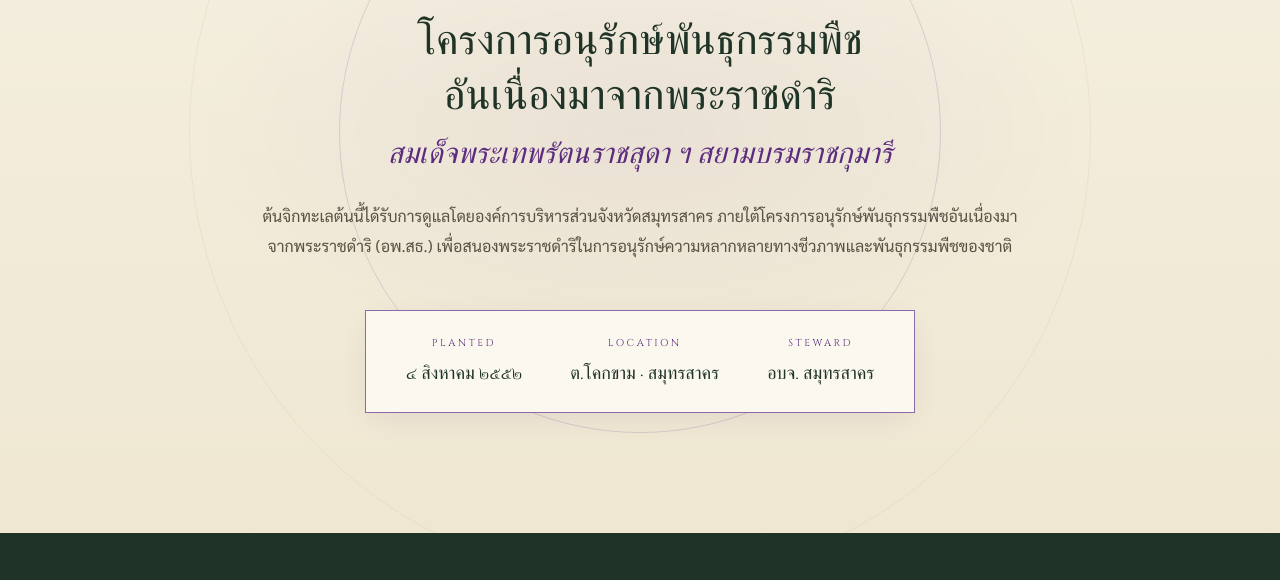
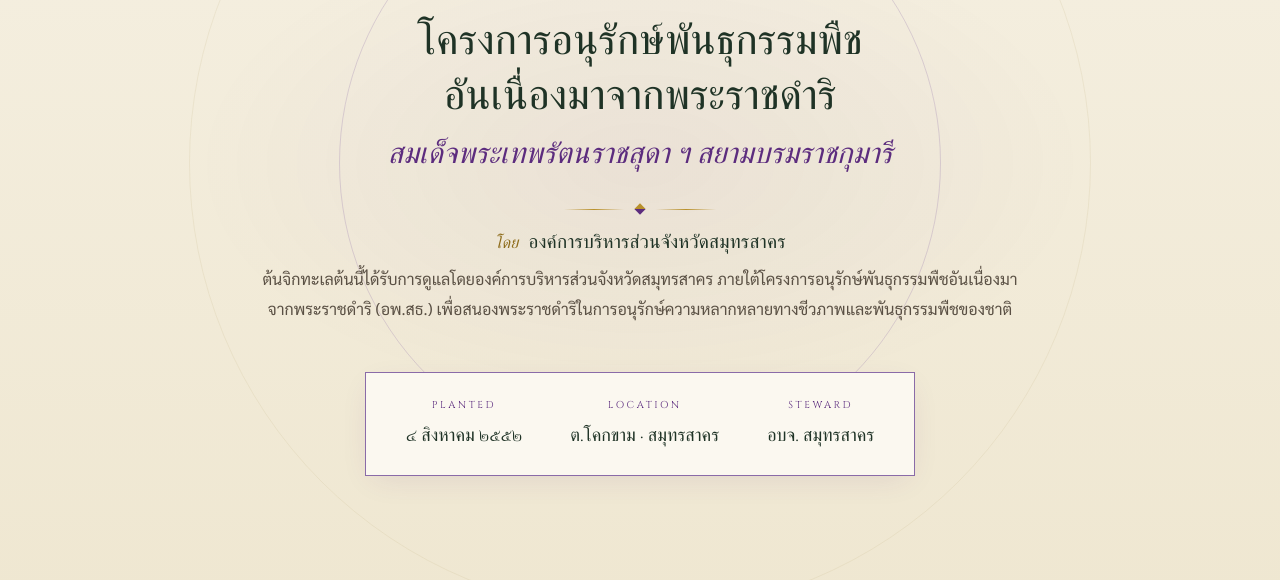
Before and after one commit to polpapolpa/eco-companion-consultants, a plain HTML site: page OBJ/index.html in a window 1280 px wide. Shown: the part 6624-7204 px from the top of the page. Drawn offline with nearby package versions, Linux system fonts and the light colour scheme; a web font is replaced by a local one.

Commit message:
Update index.html

```diff
--- a/OBJ/index.html
+++ b/OBJ/index.html
@@ -601,6 +601,34 @@
   .ceremony-narrative em{
     font-family:'Cormorant Garamond',serif;font-style:italic;
     color:var(--purple-deep);font-size:1.05em;
+  }
+
+
+  /* ============ PROJECT ATTRIBUTION (โดย หน่วยงาน) ============ */
+  .project-by{margin-top:28px;margin-bottom:8px}
+  .by-divider{
+    display:flex;align-items:center;justify-content:center;
+    gap:12px;margin-bottom:16px;
+  }
+  .by-line{
+    width:60px;height:1px;
+    background:linear-gradient(90deg,transparent,var(--gold) 50%,transparent);
+    display:inline-block;
+  }
+  .by-diamond{
+    width:8px;height:8px;
+    background:linear-gradient(135deg,var(--gold) 50%,var(--purple) 50%);
+    transform:rotate(45deg);display:inline-block;
+  }
+  .by-text{
+    font-family:'Bai Jamjuree',serif;font-weight:500;
+    font-size:clamp(16px,1.85vw,19px);color:var(--forest);
+    letter-spacing:.01em;line-height:1.4;
+  }
+  .by-prefix{
+    font-family:'Cormorant Garamond',serif;font-style:italic;
+    font-size:0.85em;color:var(--gold-deep);
+    margin-right:10px;font-weight:400;
   }
 
 </style>
@@ -1870,6 +1898,16 @@
       <h2>โครงการอนุรักษ์พันธุกรรมพืช<br>อันเนื่องมาจากพระราชดำริ<br>
         <em style="font-family:'Cormorant Garamond',serif;font-style:italic;color:var(--purple);font-size:0.7em">สมเด็จพระเทพรัตนราชสุดา ฯ สยามบรมราชกุมารี</em>
       </h2>
+      <div class="project-by">
+        <div class="by-divider">
+          <span class="by-line"></span>
+          <span class="by-diamond"></span>
+          <span class="by-line"></span>
+        </div>
+        <div class="by-text">
+          <span class="by-prefix">โดย</span>องค์การบริหารส่วนจังหวัดสมุทรสาคร
+        </div>
+      </div>
       <p>ต้นจิกทะเลต้นนี้ได้รับการดูแลโดยองค์การบริหารส่วนจังหวัดสมุทรสาคร ภายใต้โครงการอนุรักษ์พันธุกรรมพืชอันเนื่องมาจากพระราชดำริ (อพ.สธ.) เพื่อสนองพระราชดำริในการอนุรักษ์ความหลากหลายทางชีวภาพและพันธุกรรมพืชของชาติ</p>
       <div class="project-meta">
         <div class="item"><div class="k">Planted</div><div class="v">๔ สิงหาคม ๒๕๕๒</div></div>
```
